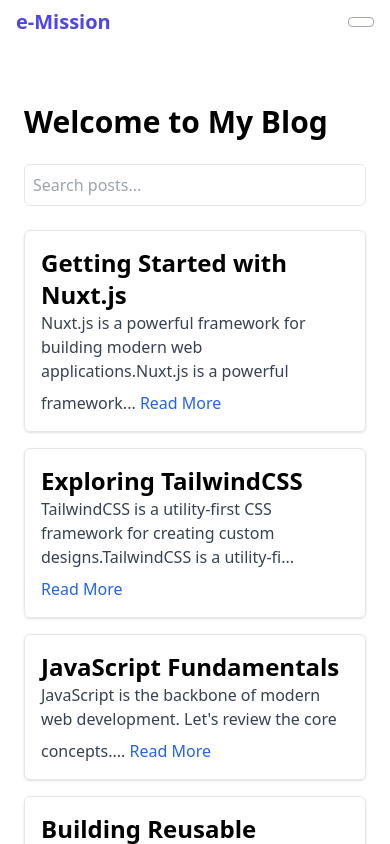
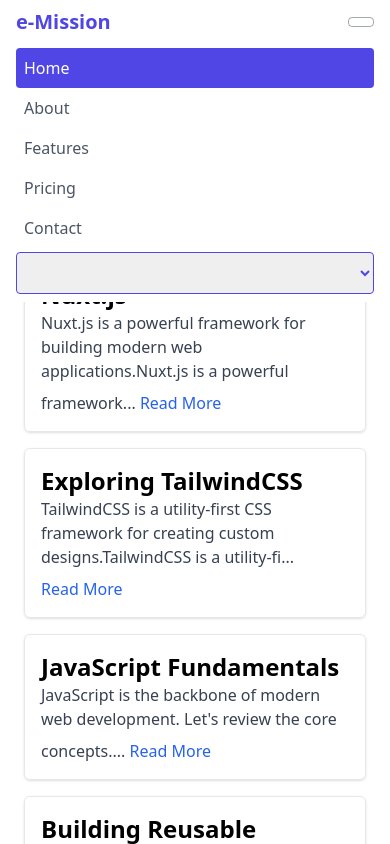
Before and after one commit to rafeyshah/blog-project, a Nuxt app: page / in a window 390 px wide. Both pictures are taken after a click on the button 361 px from the left and 22 px from the top of the page. Shown: the top 844 px of the page. Built offline with nearby package versions, Linux system fonts and the light colour scheme.

Commit message:
DropDown Responsive Step 1

```diff
--- a/layouts/default.vue
+++ b/layouts/default.vue
@@ -8,12 +8,15 @@
                     <a href="#" class="font-bold text-xl text-indigo-600">e-Mission</a>
                     <button
                         class="border border-solid border-gray-600 px-3 py-1 rounded text-gray-600 opacity-50 hover:opacity-75 md:hidden"
-                        id="navbar-toggle">
+                        id="navbar-toggle" @click="isMenuOpen = !isMenuOpen">
                         <i class="fas fa-bars"></i>
                     </button>
                 </div>
 
-                <div class="hidden md:flex flex-col md:flex-row md:ml-auto mt-3 md:mt-0" id="navbar-collapse">
+                <div :class="[
+                    isMenuOpen ? 'block' : 'hidden',
+                    'flex flex-col md:flex md:flex-row md:ml-auto mt-3 md:mt-0'
+                ]" id="navbar-collapse">
                     <nuxt-link :to="`/`" class="p-2 lg:px-4 md:mx-2 text-white rounded bg-indigo-600">Home</nuxt-link>
                     <a href="#"
                         class="p-2 lg:px-4 md:mx-2 text-gray-600 rounded hover:bg-gray-200 hover:text-gray-700 transition-colors duration-300">About</a>
@@ -23,11 +26,6 @@
                         class="p-2 lg:px-4 md:mx-2 text-gray-600 rounded hover:bg-gray-200 hover:text-gray-700 transition-colors duration-300">Pricing</a>
                     <nuxt-link :to="`/contact`"
                         class="p-2 lg:px-4 md:mx-2 text-gray-600 rounded hover:bg-gray-200 hover:text-gray-700 transition-colors duration-300">Contact</nuxt-link>
-                    <!-- <a href="#"
-                        class="p-2 lg:px-4 md:mx-2 text-indigo-600 text-center border border-transparent rounded hover:bg-indigo-100 hover:text-indigo-700 transition-colors duration-300">Login</a>
-                    <a href="#"
-                        class="p-2 lg:px-4 md:mx-2 text-indigo-600 text-center border border-solid border-indigo-600 rounded hover:bg-indigo-600 hover:text-white transition-colors duration-300 mt-1 md:mt-0 md:ml-1">Signup</a> -->
-
                     <select @change="switchLanguage" v-model="$i18n.locale"
                         class="p-2 lg:px-4 md:mx-2 text-indigo-600 text-center border border-solid border-indigo-600 rounded transition-colors duration-300 mt-1 md:mt-0 md:ml-1">
                         <option v-for="locale in $i18n.locales" :key="locale.code" :value="locale.code">
@@ -35,6 +33,7 @@
                         </option>
                     </select>
                 </div>
+
             </div>
         </nav>
 
@@ -139,6 +138,7 @@ import { useI18n } from 'vue-i18n';
 
 const router = useRouter();
 const { locale } = useI18n();
+const isMenuOpen = ref(false); // Track menu state
 
 // Switch language and update the route
 
```
